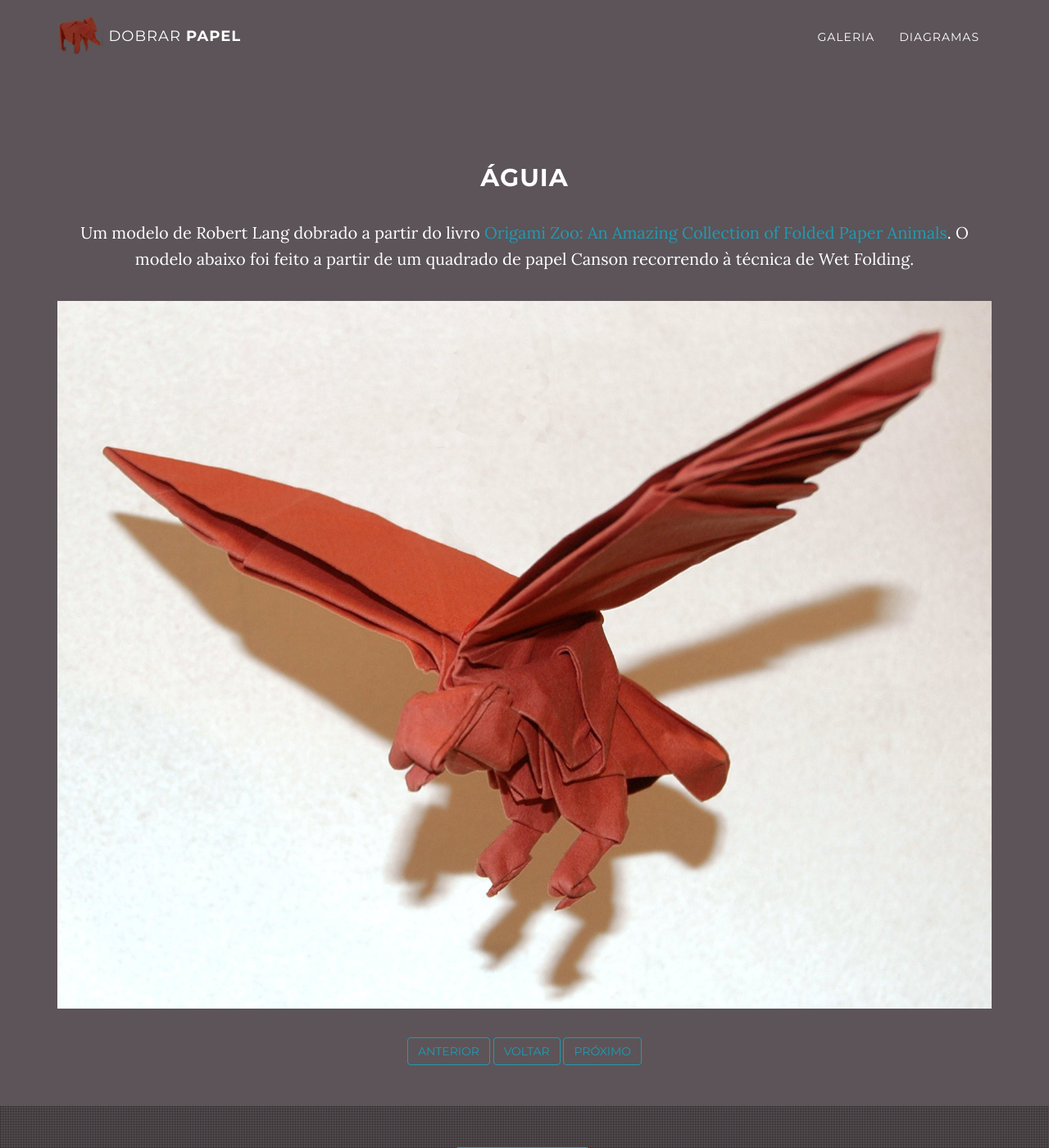
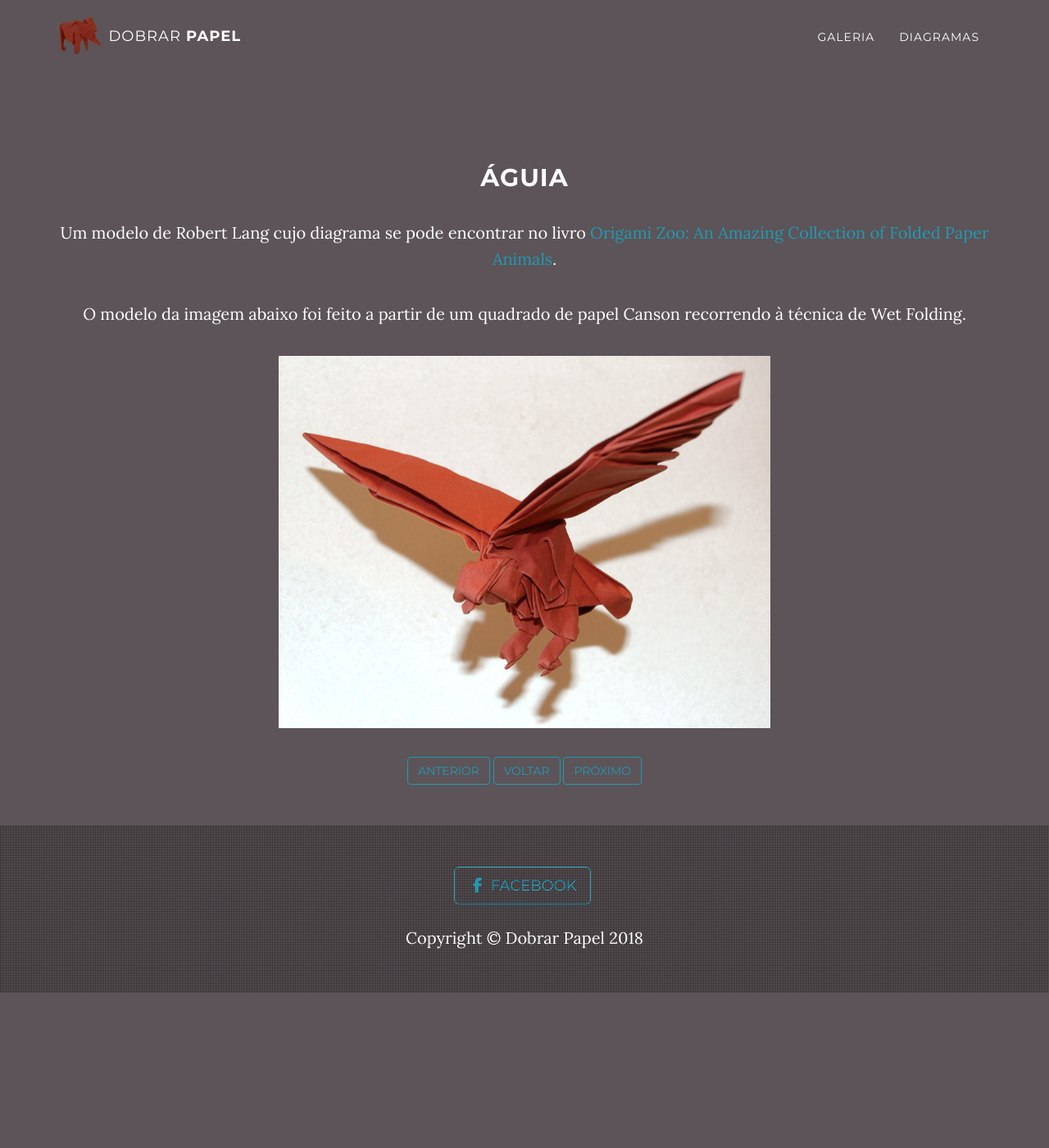
Before and after one commit to pawlo0/dobrarpapel, a Jekyll site: the page built from _posts/2016-01-18-aguia.md, in a window 1280 px wide and 1400 px high. Shown: the whole window at 82% size. Built offline with Jekyll 4.4.1, drawn with Linux system fonts in a browser that asks for light colours; nearby versions of some CDN libraries; library files that are not in the unit come from our copies.

Commit message:
corrects link and fixes max size of images in posts

```diff
--- a/_includes/css/grayscale.css
+++ b/_includes/css/grayscale.css
@@ -261,6 +261,10 @@ a:focus {
     max-height: 150px;
 }
 
+.diagrama-imgs img {
+    max-width: 600px;
+}
+
 
 #sidebar-nav {
     padding-top: 100px;
--- a/_layouts/diagrama.html
+++ b/_layouts/diagrama.html
@@ -7,7 +7,7 @@
     <div class="container">
         <div class="row">
             <div class="col-xs-12">
-                <section class="content-section text-center fadeInFast">
+                <section class="content-section text-center fadeInFast diagrama-imgs">
 
                     <h2>{{ page.title }}</h2>
                     {{ content }}
--- a/_posts/2016-01-18-aguia.md
+++ b/_posts/2016-01-18-aguia.md
@@ -5,6 +5,8 @@ image: img/aguia_thumb.jpg
 category: Aves
 ---
 
-Um modelo de Robert Lang dobrado a partir do livro [Origami Zoo: An Amazing Collection of Folded Paper Animals](https://www.amazon.co.uk/gp/product/0312040156/ref=as_li_tl?ie=UTF8&camp=1634&creative=6738&creativeASIN=0312040156&linkCode=as2&tag=dobrarpapel-21&linkId=c63899de01b7a0a1a038bb7471c812b5). O modelo abaixo foi feito a partir de um quadrado de papel Canson recorrendo à técnica de Wet Folding.
+Um modelo de Robert Lang cujo diagrama se pode encontrar no livro [Origami Zoo: An Amazing Collection of Folded Paper Animals](https://www.amazon.co.uk/gp/product/0312040156/ref=as_li_tl?ie=UTF8&camp=1634&creative=6738&creativeASIN=0312040156&linkCode=as2&tag=dobrarpapel-21&linkId=c63899de01b7a0a1a038bb7471c812b5){:target="_blank"}.
+
+O modelo da imagem abaixo foi feito a partir de um quadrado de papel Canson recorrendo à técnica de Wet Folding.
 
 ![Águia](/img/aguia.jpg)
```
